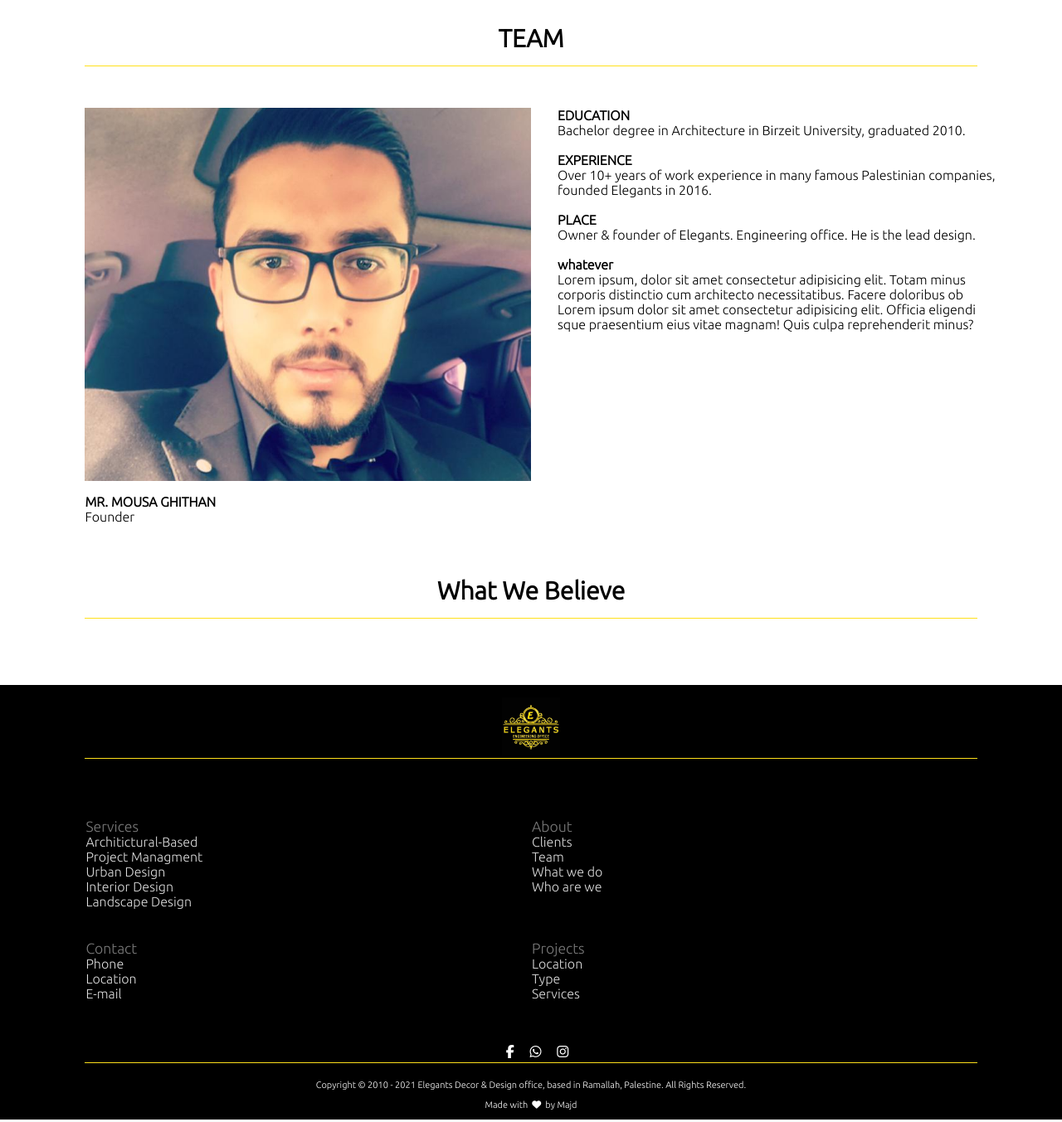
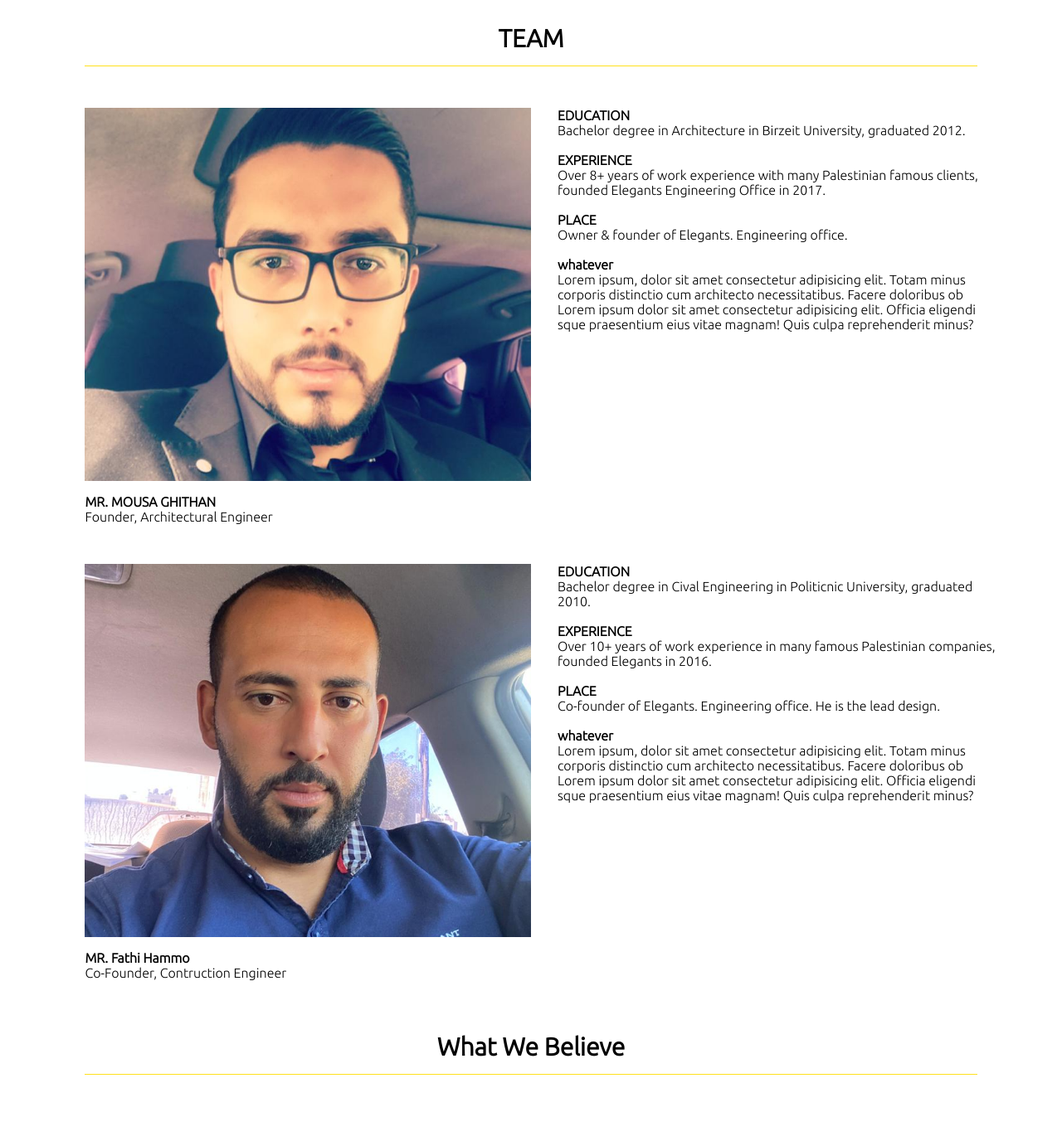
Before and after one commit to majdghithan/Elegants-Engineering-Office, a plain HTML site: page about.html in a window 1280 px wide. Shown: the part 320-1673 px from the top of the page at 83% size. Drawn offline with Linux system fonts and the light colour scheme.

Commit message:
upodate about pic

```diff
--- a/about.html
+++ b/about.html
@@ -66,18 +66,44 @@
 
     </div>
     <div class="team-name"><strong>MR. MOUSA GHITHAN</strong>
-        Founder
+        Founder, Architectural Engineer
     </div>
 </div>
     <div class="team-text"><strong> EDUCATION</strong>
-Bachelor degree in Architecture in Birzeit University, graduated 2010.
+Bachelor degree in Architecture in Birzeit University, graduated 2012.
+
+<strong>EXPERIENCE</strong>
+Over 8+ years of work experience with many Palestinian famous clients,
+founded Elegants Engineering Office in 2017.
+
+<strong>PLACE</strong>
+Owner & founder of Elegants. Engineering office.
+
+<strong>whatever</strong>
+Lorem ipsum, dolor sit amet consectetur adipisicing elit. Totam minus corporis distinctio cum architecto necessitatibus. Facere doloribus ob
+Lorem ipsum dolor sit amet consectetur adipisicing elit. Officia eligendi sque praesentium eius vitae magnam! Quis culpa reprehenderit minus?
+    </div>
+
+</div>
+
+<div class="team-container">
+    <div class="team-img-container">
+    <div class="team-img2">
+
+    </div>
+    <div class="team-name"><strong>MR. Fathi Hammo</strong>
+        Co-Founder, Contruction Engineer
+    </div>
+</div>
+    <div class="team-text"><strong> EDUCATION</strong>
+Bachelor degree in Cival Engineering in Politicnic University, graduated 2010.
 
 <strong>EXPERIENCE</strong>
 Over 10+ years of work experience in many famous Palestinian companies,
 founded Elegants in 2016.
 
 <strong>PLACE</strong>
-Owner & founder of Elegants. Engineering office. He is the lead design.
+Co-founder of Elegants. Engineering office. He is the lead design.
 
 <strong>whatever</strong>
 Lorem ipsum, dolor sit amet consectetur adipisicing elit. Totam minus corporis distinctio cum architecto necessitatibus. Facere doloribus ob
--- a/css/about-css/about.css
+++ b/css/about-css/about.css
@@ -45,7 +45,7 @@
     margin: 50px 8vw 0vw 8vw;
     display: grid;
     column-gap: 2em;
-    row-gap: 1em;
+    /* row-gap: 1em; */
     grid-template-columns: 50% 50%;
     grid-auto-rows: 500px;
 }
@@ -53,6 +53,16 @@
     width: 100%;
     height: 100%;
     background-image: url(/images/about.jpg);
+    background-attachment: scroll;
+    background-position-x: center;
+    background-position-y: 30%;
+    background-repeat: no-repeat;
+    background-size: cover;
+}
+.team-img2{
+    width: 100%;
+    height: 100%;
+    background-image: url(/images/fathi.jpg);
     background-attachment: scroll;
     background-position-x: center;
     background-position-y: 30%;
```
Also changed, not shown: images/fathi.jpg (added).
